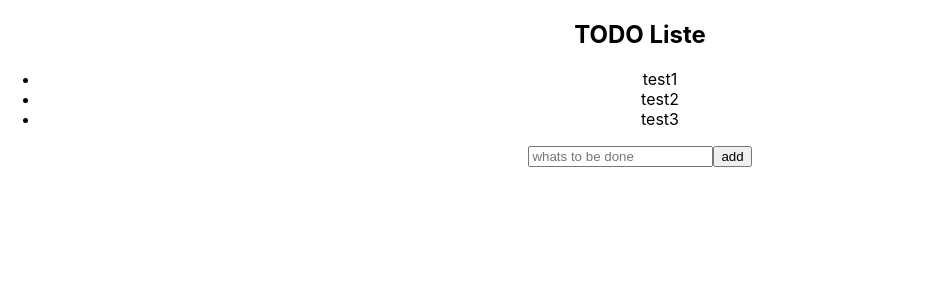
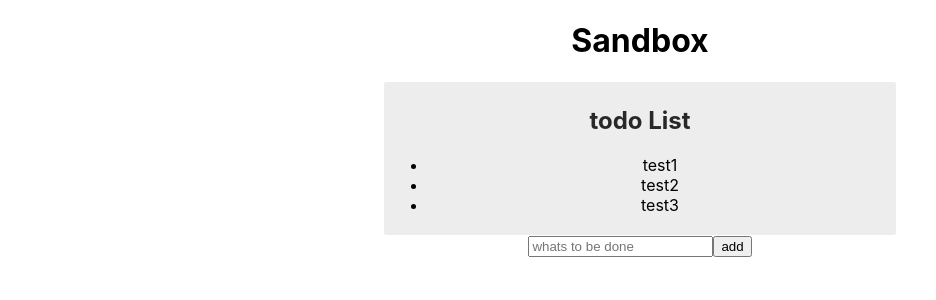
Before and after one commit to coderwurst/react-todo, a React (Create React App) app: page / in a window 1280 px wide. Shown: the top 300 px of the page, without its empty margins (0-936 px from the left). Built offline with nearby package versions, Linux system fonts and the light colour scheme.

Commit message:
extract to create new todo component

```diff
--- a/src/App.js
+++ b/src/App.js
@@ -1,5 +1,6 @@
 import React from 'react';
 import './App.css';
+import TodoList from './TodoList';
 
 class App extends React.Component {
 
@@ -26,14 +27,8 @@ class App extends React.Component {
   render() {
     return (
       <div className="App">
-        <h2>TODO Liste</h2>
-        <ul>
-          {this.state.todos.map((element) => {
-            return (
-              <li key={element.id} >{element.title}</li>
-            )
-          })}
-        </ul>
+        <h1>Sandbox</h1>
+        <TodoList list={this.state.todos} ></TodoList>
         <input placeholder="whats to be done"></input>
         <button onClick={this.addToList}>add</button>
       </div>
--- /dev/null
+++ b/src/TodoList.js
@@ -0,0 +1,22 @@
+import React from 'react';
+import './App.css';
+import Panel from './Panel';
+
+class TodoList extends React.Component {
+
+    render () {
+        return (
+            <Panel title="todo List">
+            <ul>
+                {this.props.list.map((element) => {
+                return (
+                    <li key={element.id} >{element.title}</li>
+                )
+                })}
+            </ul>
+            </Panel>
+        )
+    }
+}
+
+export default TodoList;
```
